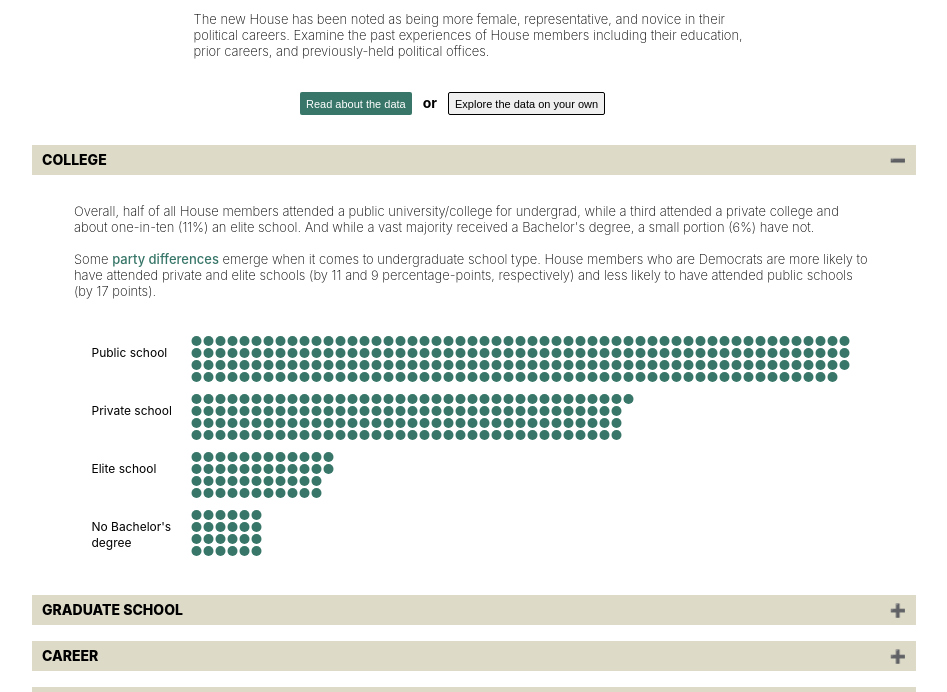
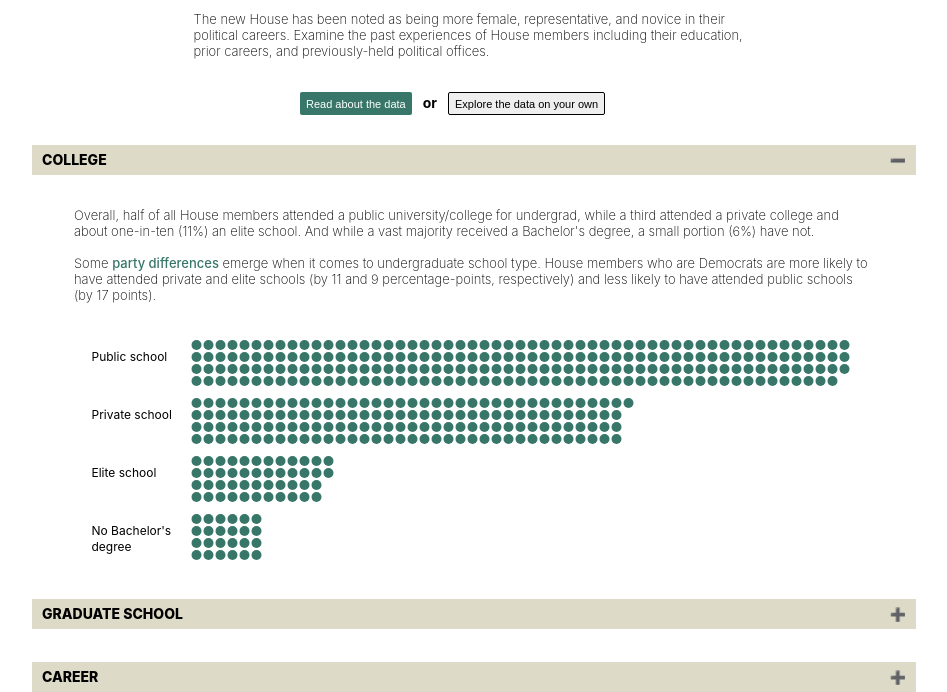
Before and after one commit to namisumida/path2house, a plain HTML site: page index.html in a window 1280 px wide. Shown: the part 108-800 px from the top of the page, without its empty margins (166-1113 px from the left). Drawn offline with nearby package versions, Linux system fonts and the light colour scheme.

Commit message:
Adding spacing between panels

```diff
--- a/index.scss
+++ b/index.scss
@@ -19,6 +19,9 @@ body,html {
   margin-bottom: 1em;
   max-width: 800px;
   padding: 1.5em;
+}
+.sectionText {
+  padding-top: 0.5em;
 }
 #header-subtitle {
   padding: 1.5em;
@@ -159,6 +162,7 @@ button {
 }
 .panel {
   max-height: 0;
+  margin-top: 25px;
   overflow: hidden;
   transition: max-height 0.3s ease-out;
 }
```
Also changed, not shown: index.css.
